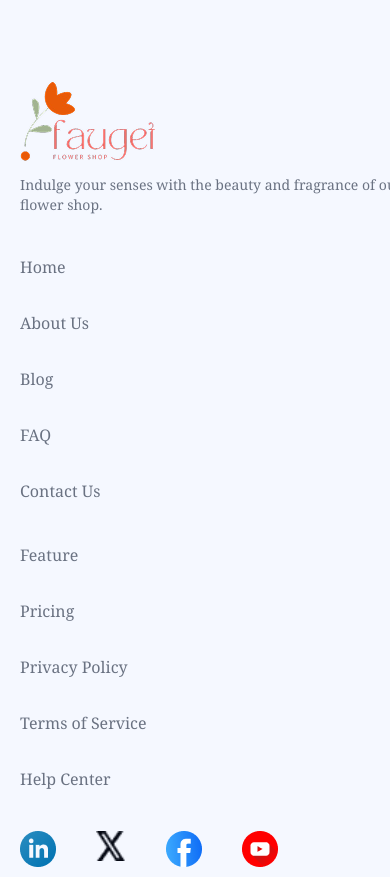
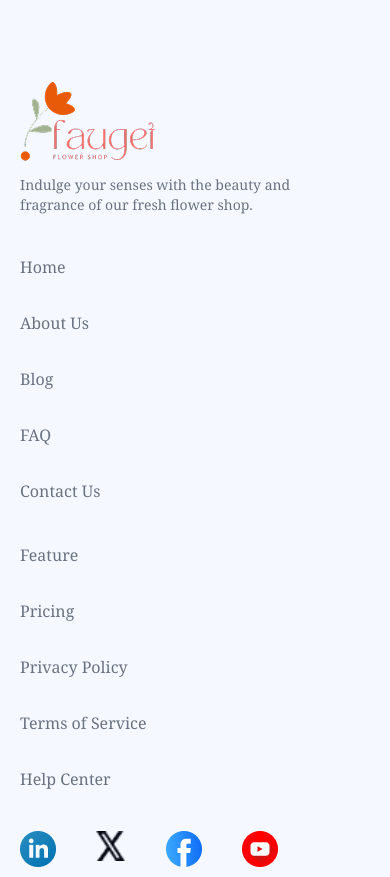
Before and after one commit to nhmnazmul22/flower-market, a plain HTML site: page index.html in a window 390 px wide. Shown: the part 4414-5291 px from the top of the page. Drawn offline with nearby package versions, Linux system fonts and the light colour scheme.

Commit message:
bug fixed

```diff
--- a/index.html
+++ b/index.html
@@ -434,7 +434,9 @@
                 placeholder="Write email"
                 class="bg-white px-5 h-full outline-none border-0 flex-1"
               />
-              <button class="w-[130px] sm:w-[185px] h-full bg-[#E95A08] text-white">
+              <button
+                class="w-[130px] sm:w-[185px] h-full bg-[#E95A08] text-white"
+              >
                 Subscribe
               </button>
             </div>
@@ -444,7 +446,7 @@
       <!--  footer Section -->
       <footer class="max-w-[1180px] mx-auto px-5">
         <div class="grid grid-cols-12 gap-10 py-20">
-          <div class="col-span-12 lg:col-span-4">
+          <div class="col-span-8 lg:col-span-4">
             <img src="./assets/logo.png" alt="" />
             <p class="text-sm sm:text-base md:text-[22px] text-gray-500 mt-3">
               Indulge your senses with the beauty and fragrance of our fresh
```
